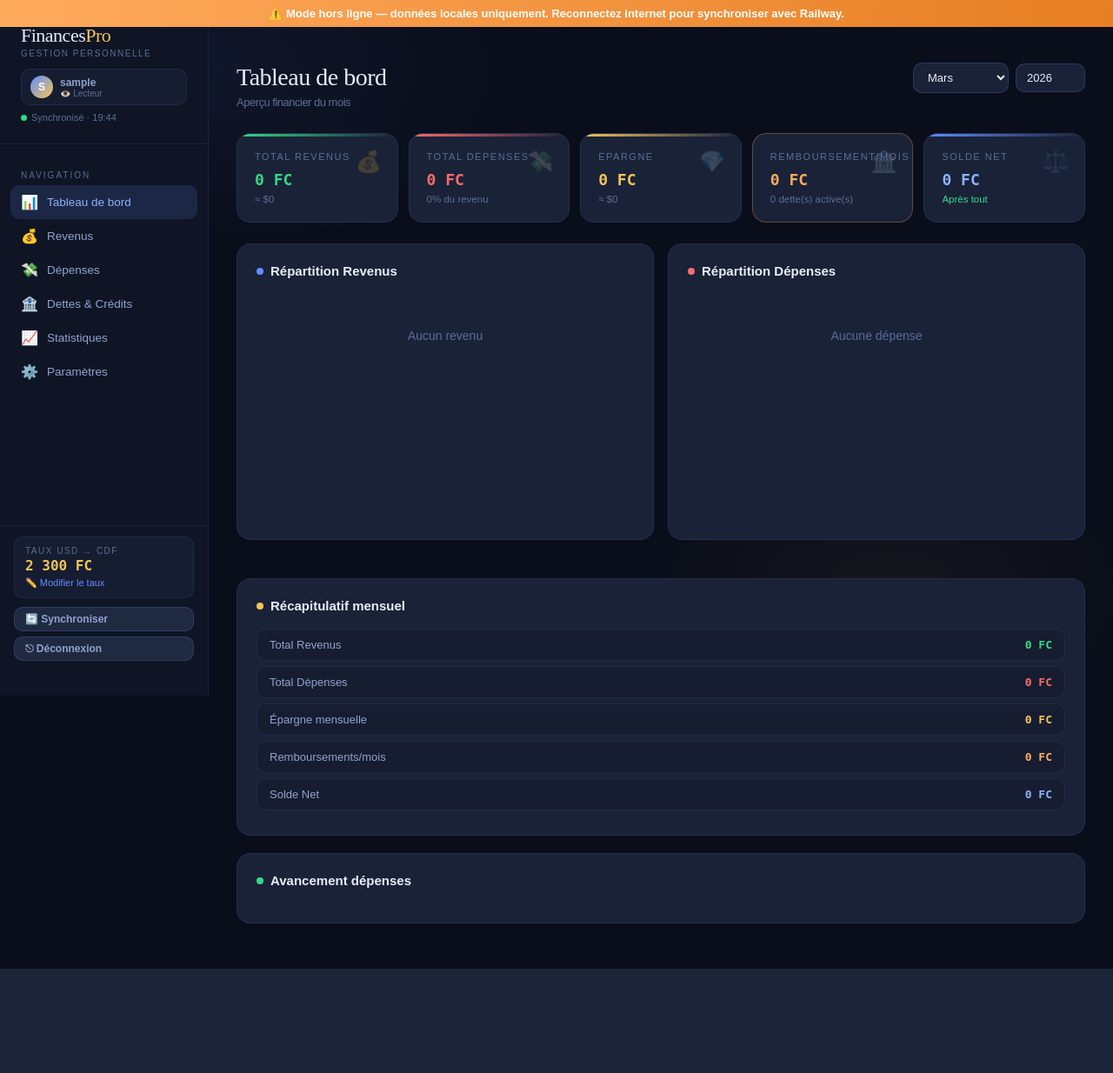
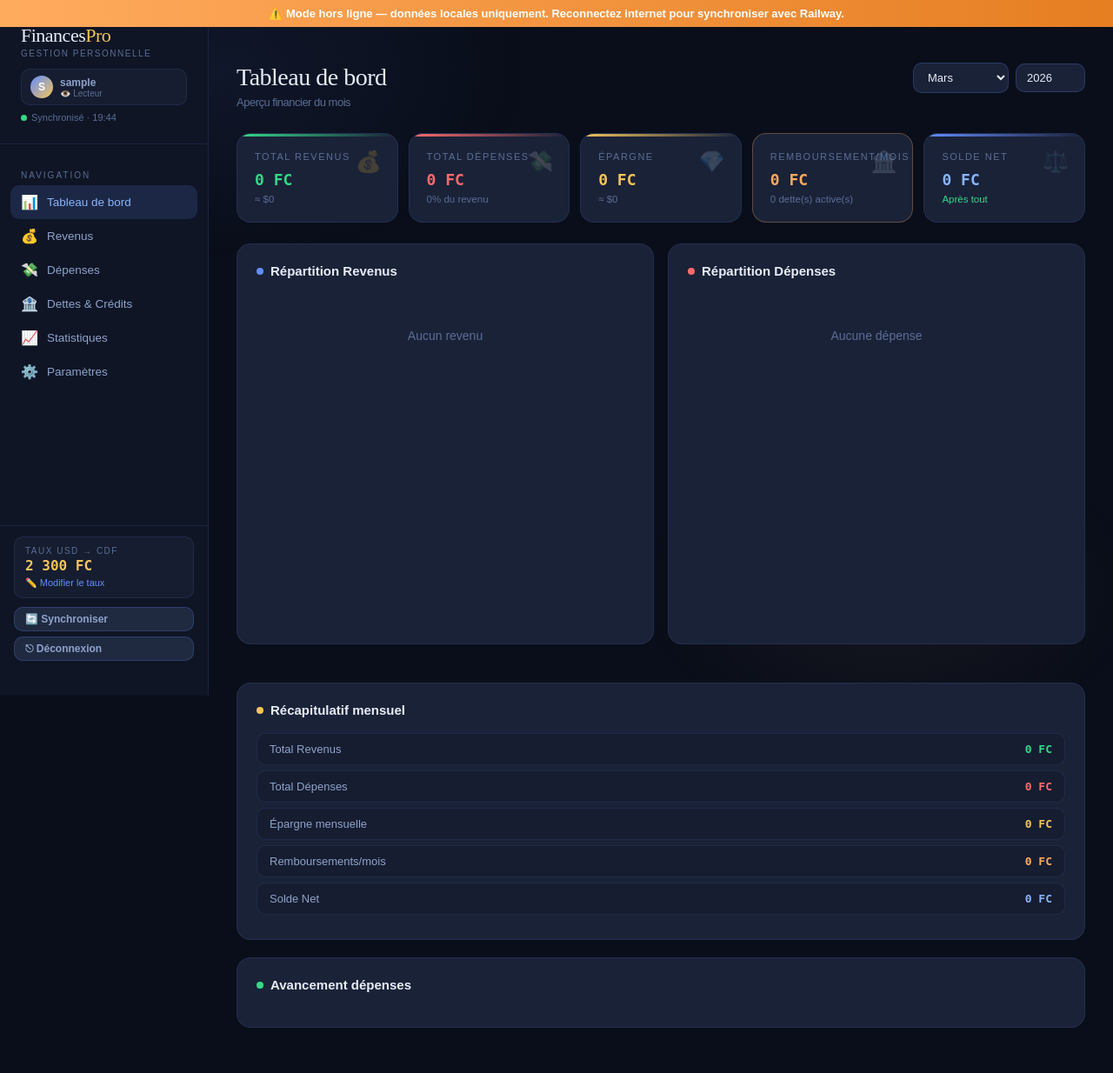
Before and after one commit to triskel1990/FinancesPro, a Flask app: page / in a window 1280 px wide. Shown: the whole page at 87% size. Before the commit the page ends 1114 px from the top, so only its background shows below. Run offline with Flask 3, Linux system fonts and the light colour scheme; the visitor is signed in with stand-in values (Sample User, id 1); data that the repository does not hold is empty; some libraries are stand-ins or nearby versions.

Commit message:
Fix: charts répartition hauteur 380px + labels tronqués

```diff
--- a/templates/app.html
+++ b/templates/app.html
@@ -229,8 +229,8 @@ body::after{content:'';position:fixed;bottom:-10%;right:-5%;width:50%;height:50%
     <div class="kpi-card balance"><div class="kpi-icon">⚖️</div><div class="kpi-label">Solde Net</div><div class="kpi-value c-blue" id="kpi-balance">0 FC</div><div class="kpi-sub" id="kpi-balance-sub">Après tout</div></div>
   </div>
   <div class="cards-row cards-2">
-    <div class="section"><div class="section-header"><div class="section-title"><span class="dot"></span> Répartition Revenus</div></div><div style="position:relative;min-height:260px;padding-bottom:20px"><canvas id="chart-income-pie"></canvas></div></div>
-    <div class="section"><div class="section-header"><div class="section-title"><span class="dot" style="background:var(--red)"></span> Répartition Dépenses</div></div><div style="position:relative;min-height:260px;padding-bottom:20px"><canvas id="chart-expense-pie"></canvas></div></div>
+    <div class="section"><div class="section-header"><div class="section-title"><span class="dot"></span> Répartition Revenus</div></div><div style="position:relative;height:380px"><canvas id="chart-income-pie"></canvas></div></div>
+    <div class="section"><div class="section-header"><div class="section-title"><span class="dot" style="background:var(--red)"></span> Répartition Dépenses</div></div><div style="position:relative;height:380px"><canvas id="chart-expense-pie"></canvas></div></div>
   </div>
   <div class="section"><div class="section-header"><div class="section-title"><span class="dot" style="background:var(--gold)"></span> Récapitulatif mensuel</div></div><div id="summary-list"></div></div>
   <div class="section"><div class="section-header"><div class="section-title"><span class="dot" style="background:var(--green)"></span> Avancement dépenses</div></div><div id="progress-list"></div></div>
@@ -981,7 +981,8 @@ function renderIncomePie(md) {
   if (chartIncomePie) chartIncomePie.destroy();
   if (!items.length) { ctx.parentElement.innerHTML='<div style="color:var(--text3);text-align:center;padding:40px">Aucun revenu</div>'; return; }
   const colors=['#34d987','#638cff','#f4c55a','#ffab5e','#8ab4f8','#ff6b6b','#c084fc'];
-  chartIncomePie = new Chart(ctx, {type:'doughnut',data:{labels:items.map(r=>r.icon+' '+r.name),datasets:[{data:items.map(r=>parseFloat(r.amount)||0),backgroundColor:colors,borderWidth:2,borderColor:'var(--card)'}]},options:{responsive:true,maintainAspectRatio:false,layout:{padding:{bottom:10}},plugins:{legend:{position:'bottom',align:'start',labels:{color:'#8fa3cc',font:{size:11},padding:8,boxWidth:12,usePointStyle:true}}}}});
+  const incomeLabels = items.map(r=>{const s=r.icon+' '+r.name; return s.length>14?s.slice(0,13)+'…':s;});
+  chartIncomePie = new Chart(ctx, {type:'doughnut',data:{labels:incomeLabels,datasets:[{data:items.map(r=>parseFloat(r.amount)||0),backgroundColor:colors,borderWidth:2,borderColor:'var(--card)'}]},options:{responsive:true,maintainAspectRatio:false,layout:{padding:8},plugins:{legend:{position:'bottom',align:'center',labels:{color:'#8fa3cc',font:{size:11},padding:12,boxWidth:10,usePointStyle:true}}}}});
 }
 
 function renderExpensePie(md) {
@@ -997,7 +998,8 @@ function renderExpensePie(md) {
   if (chartExpensePie) chartExpensePie.destroy();
   if (!labels.length) { ctx.parentElement.innerHTML='<div style="color:var(--text3);text-align:center;padding:40px">Aucune dépense</div>'; return; }
   const colors=['#ff6b6b','#ffab5e','#f4c55a','#34d987','#638cff','#8ab4f8','#c084fc'];
-  chartExpensePie = new Chart(ctx, {type:'doughnut',data:{labels,datasets:[{data:labels.map(k=>catMap[k]),backgroundColor:colors,borderWidth:2,borderColor:'var(--card)'}]},options:{responsive:true,maintainAspectRatio:false,layout:{padding:{bottom:10}},plugins:{legend:{position:'bottom',align:'start',labels:{color:'#8fa3cc',font:{size:11},padding:8,boxWidth:12,usePointStyle:true}}}}});
+  const expenseLabels = labels.map(s=>s.length>14?s.slice(0,13)+'…':s);
+  chartExpensePie = new Chart(ctx, {type:'doughnut',data:{labels:expenseLabels,datasets:[{data:labels.map(k=>catMap[k]),backgroundColor:colors,borderWidth:2,borderColor:'var(--card)'}]},options:{responsive:true,maintainAspectRatio:false,layout:{padding:8},plugins:{legend:{position:'bottom',align:'center',labels:{color:'#8fa3cc',font:{size:11},padding:12,boxWidth:10,usePointStyle:true}}}}});
 }
 
 // ══════════════════════════════════════════
```
